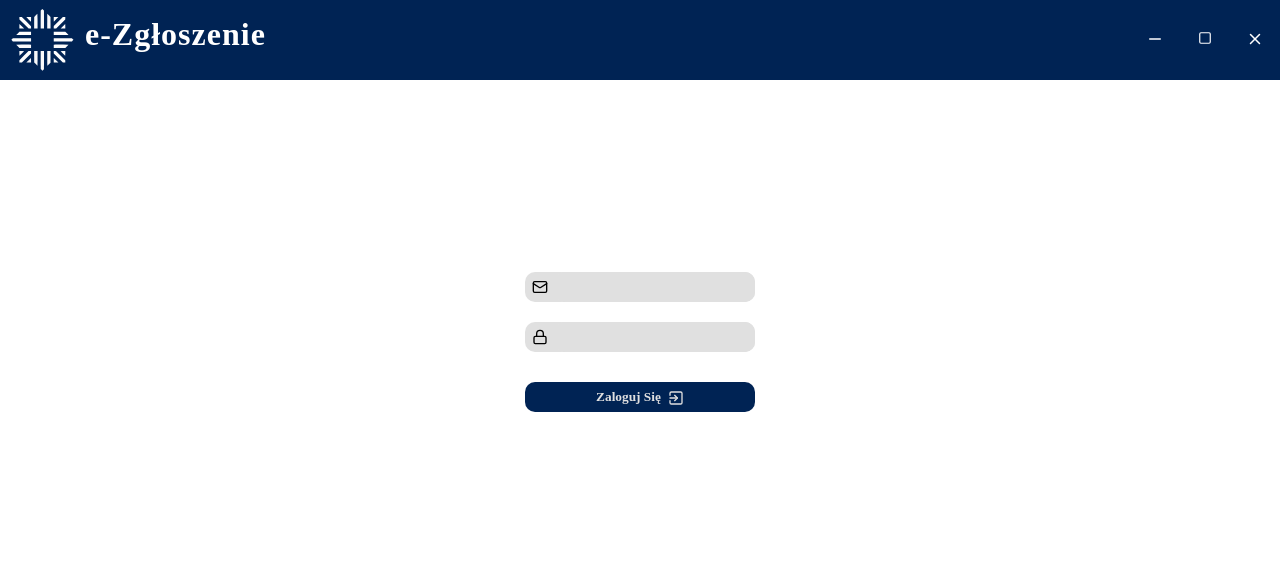
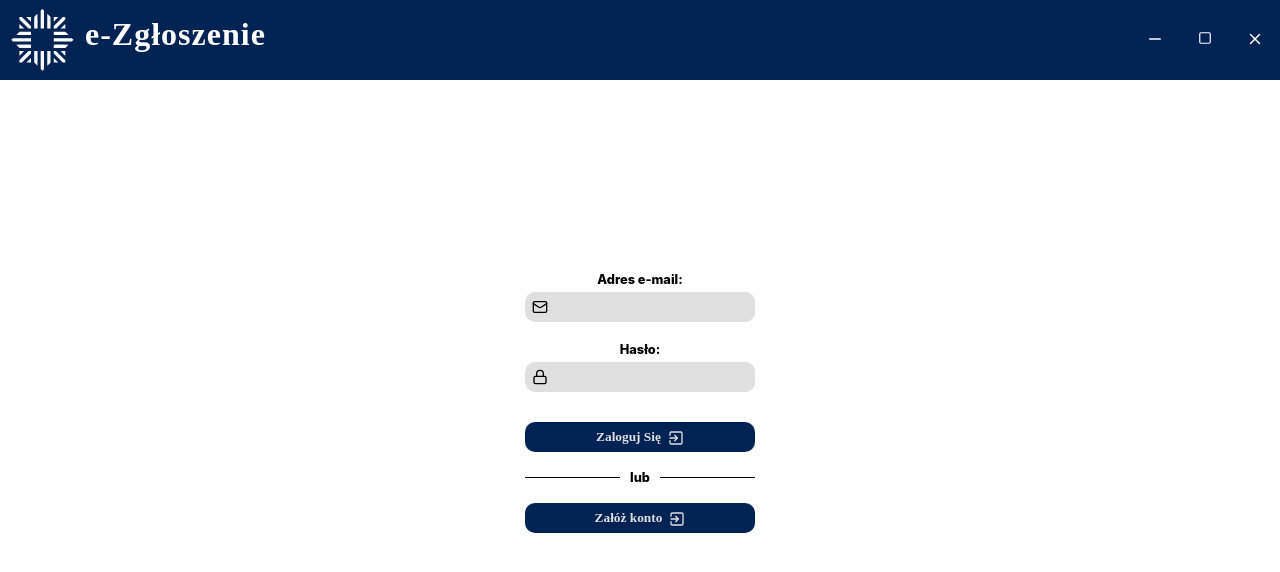
Before and after one commit to pluton33/ezgloszenie-fullstack, a React (Vite) app in the folder frontend/ezgloszenie_frontend/src/renderer/: page / in a window 1280 px wide. Shown: the top 572 px of the page. Built offline with nearby package versions, Linux system fonts and the light colour scheme.

Commit message:
added a register button and labels

```diff
--- a/frontend/ezgloszenie_frontend/package.json
+++ b/frontend/ezgloszenie_frontend/package.json
@@ -23,6 +23,7 @@
   "dependencies": {
     "@electron-toolkit/preload": "^3.0.2",
     "@electron-toolkit/utils": "^4.0.0",
+    "flowbite-react": "^0.12.17",
     "lucide-react": "^1.8.0"
   },
   "devDependencies": {
--- a/frontend/ezgloszenie_frontend/src/renderer/src/assets/main.css
+++ b/frontend/ezgloszenie_frontend/src/renderer/src/assets/main.css
@@ -131,9 +131,11 @@
   align-items: center;
   flex-direction: column;
   width: 100%;
+  margin-top: 15vw;
 }
 
 .login-text {
+  margin-top: 5px;
   display: flex;
   background-color: var(--input-color);
   height: 30px;
@@ -152,6 +154,11 @@
   font-family: 'PT Sans';
 }
 
+.login-text-label {
+  font-size: 80%;
+  font-weight: 800;
+}
+
 .login-icon {
   margin-left: 7px;
   margin-right: 7px;
@@ -161,7 +168,6 @@
 .login-btn {
   border: none;
   background-color: #002354;
-  margin-top: 30px;
   height: 30px;
   width: 230px;
   border-radius: 10px;
@@ -181,6 +187,25 @@
   background-color: #274672;
 }
 
+.login-lub {
+  display: flex;
+  flex-direction: row;
+  align-items: center;
+  width: 230px;
+}
+
+.login-hr {
+  flex: 1;
+  width: 60px;
+  border: none;
+  border-top: 1px solid black;
+
+}
+
+.login-lub .login-text-label {
+  margin: 0 10px;
+}
+
 .key-icon {
   color: #e0e0e0;
   margin-left: 7px;
--- a/frontend/ezgloszenie_frontend/src/renderer/src/components/Login.tsx
+++ b/frontend/ezgloszenie_frontend/src/renderer/src/components/Login.tsx
@@ -1,5 +1,4 @@
 import React from 'react'
-import { useState } from 'react';
 import { LockIcon, MailIcon, SquareArrowRightEnter } from 'lucide-react';
 
 function Login(): React.JSX.Element {
@@ -8,19 +7,30 @@ function Login(): React.JSX.Element {
 
     return (
         <div className='login-content'>
-            <div className='login-text' style={{ marginTop: '15vw' }} >
+            <label className='login-text-label' htmlFor="username">Adres e-mail:</label>
+            <div className='login-text'>
                 <MailIcon className='login-icon' size={16} />
-                <input className='login-text-input' name="username" />
+                <input type='text' className='login-text-input' name="username" />
             </div>
-            <div className='login-text' style={{ marginTop: '20px' }}>
+            <label className='login-text-label' style={{ marginTop: '20px' }} htmlFor="password">Hasło:</label>
+            <div className='login-text' >
                 <LockIcon className='login-icon' size={16} />
-                <input className='login-text-input' name="password" />
+                <input type='password' className='login-text-input' name="password" />
             </div>
 
+            <button className='login-btn' style={{ marginTop: '30px' }}>
+                <span className='login-btn-text'>Zaloguj Się</span>
+                <SquareArrowRightEnter className='key-icon' size={16} />
+            </button>
 
+            <div className='login-lub' style={{ marginTop: '18px' }}>
+                <hr className='login-hr' />
+                <span className='login-text-label' >lub</span>
+                <hr className='login-hr' />
+            </div>
 
-            <button className='login-btn'>
-                <span className='login-btn-text'>Zaloguj Się</span>
+            <button className='login-btn' style={{ marginTop: '18px' }}>
+                <span className='login-btn-text'>Załóż konto</span>
                 <SquareArrowRightEnter className='key-icon' size={16} />
             </button>
 
```
Also changed, not shown: 1 other file (tests, documents, lock files or other folders).
